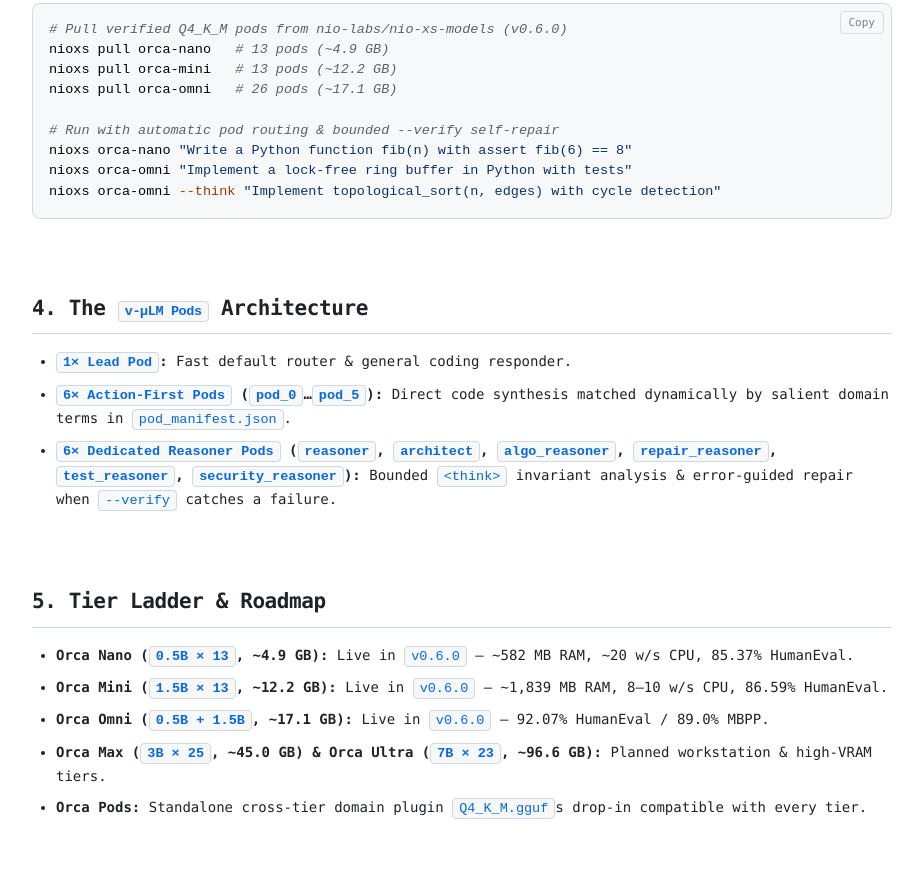
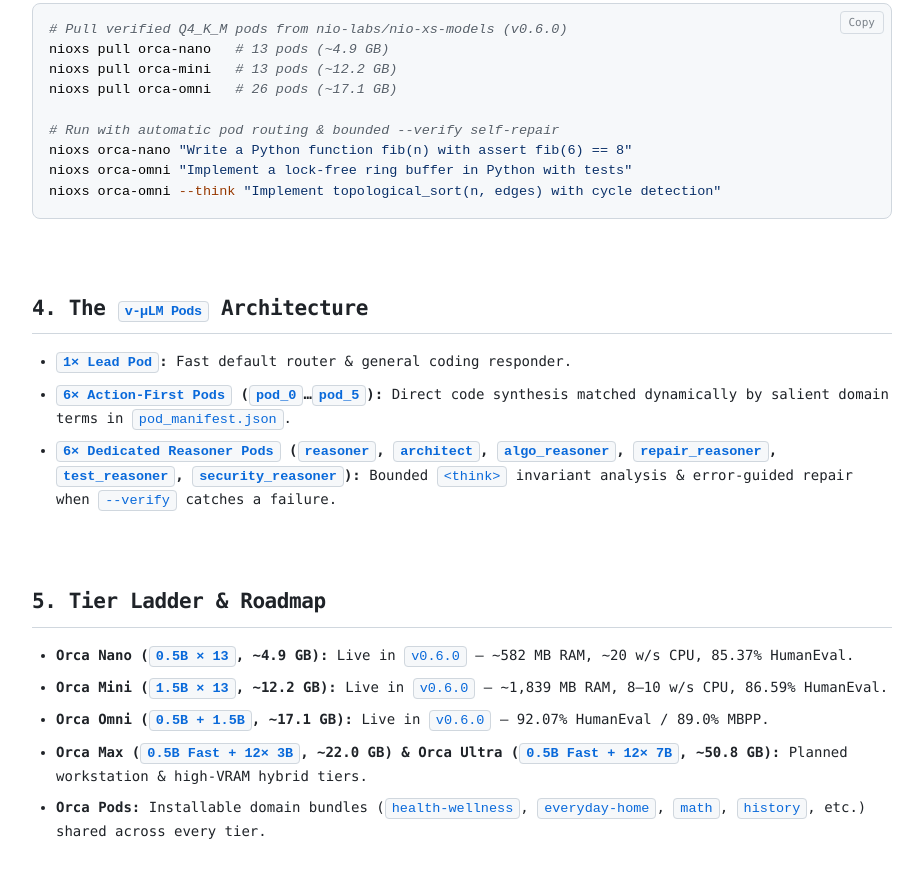
Before and after one commit to nio-labs/nio-orca, a plain HTML site: page docs/index.html in a window 1280 px wide. Shown: the part 1654-2531 px from the top of the page, without its empty margins (323-1246 px from the left). Drawn offline with nearby package versions, Linux system fonts and the light colour scheme; a web font is replaced by a local one.

Commit message:
docs(roadmap): restructure Max (0.5B+3B) and Ultra (0.5B+7B) hybrid tiers

```diff
--- a/docs/index.html
+++ b/docs/index.html
@@ -161,8 +161,8 @@ nioxs orca-omni --think "Implement topological_sort(n, edges) with cycle detecti
             <li><strong>Orca Nano (<code>0.5B × 13</code>, ~4.9 GB):</strong> Live in <code>v0.6.0</code> — ~582 MB RAM, ~20 w/s CPU, 85.37% HumanEval.</li>
             <li><strong>Orca Mini (<code>1.5B × 13</code>, ~12.2 GB):</strong> Live in <code>v0.6.0</code> — ~1,839 MB RAM, 8–10 w/s CPU, 86.59% HumanEval.</li>
             <li><strong>Orca Omni (<code>0.5B + 1.5B</code>, ~17.1 GB):</strong> Live in <code>v0.6.0</code> — 92.07% HumanEval / 89.0% MBPP.</li>
-            <li><strong>Orca Max (<code>3B × 25</code>, ~45.0 GB) &amp; Orca Ultra (<code>7B × 23</code>, ~96.6 GB):</strong> Planned workstation &amp; high-VRAM tiers.</li>
-            <li><strong>Orca Pods:</strong> Standalone cross-tier domain plugin <code>Q4_K_M.gguf</code>s drop-in compatible with every tier.</li>
+            <li><strong>Orca Max (<code>0.5B Fast + 12× 3B</code>, ~22.0 GB) &amp; Orca Ultra (<code>0.5B Fast + 12× 7B</code>, ~50.8 GB):</strong> Planned workstation &amp; high-VRAM hybrid tiers.</li>
+            <li><strong>Orca Pods:</strong> Installable domain bundles (<code>health-wellness</code>, <code>everyday-home</code>, <code>math</code>, <code>history</code>, etc.) shared across every tier.</li>
           </ul>
         </section>
       </div>
```
Also changed, not shown: 1 other file.
